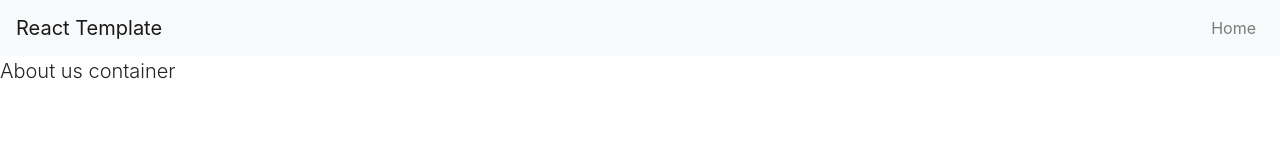
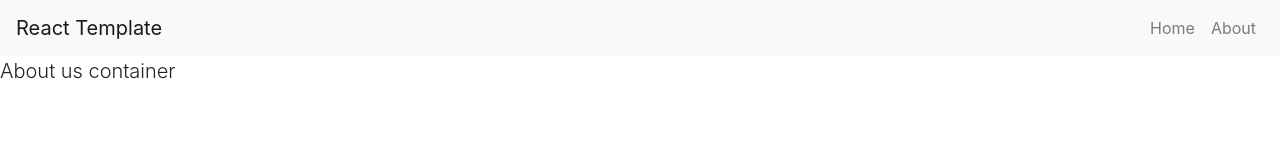
Before and after one commit to ishouvik/react-template, a React app: page /about in a window 1280 px wide. Shown: the top 160 px of the page. Built offline with nearby package versions, Linux system fonts and the light colour scheme; the HTML template or start-up script is replaced by a standard one.

Commit message:
Add about navlink to primaryNavigation component

```diff
--- a/src/shared/layouts/components/primaryNavigation.js
+++ b/src/shared/layouts/components/primaryNavigation.js
@@ -30,6 +30,10 @@ class PrimaryNavigation extends Component {
         <NavItem>
           <NavLink href="/">Home</NavLink>
         </NavItem>
+
+        <NavItem>
+          <NavLink href="/about">About</NavLink>
+        </NavItem>
       </Nav>
     );
   }
```
